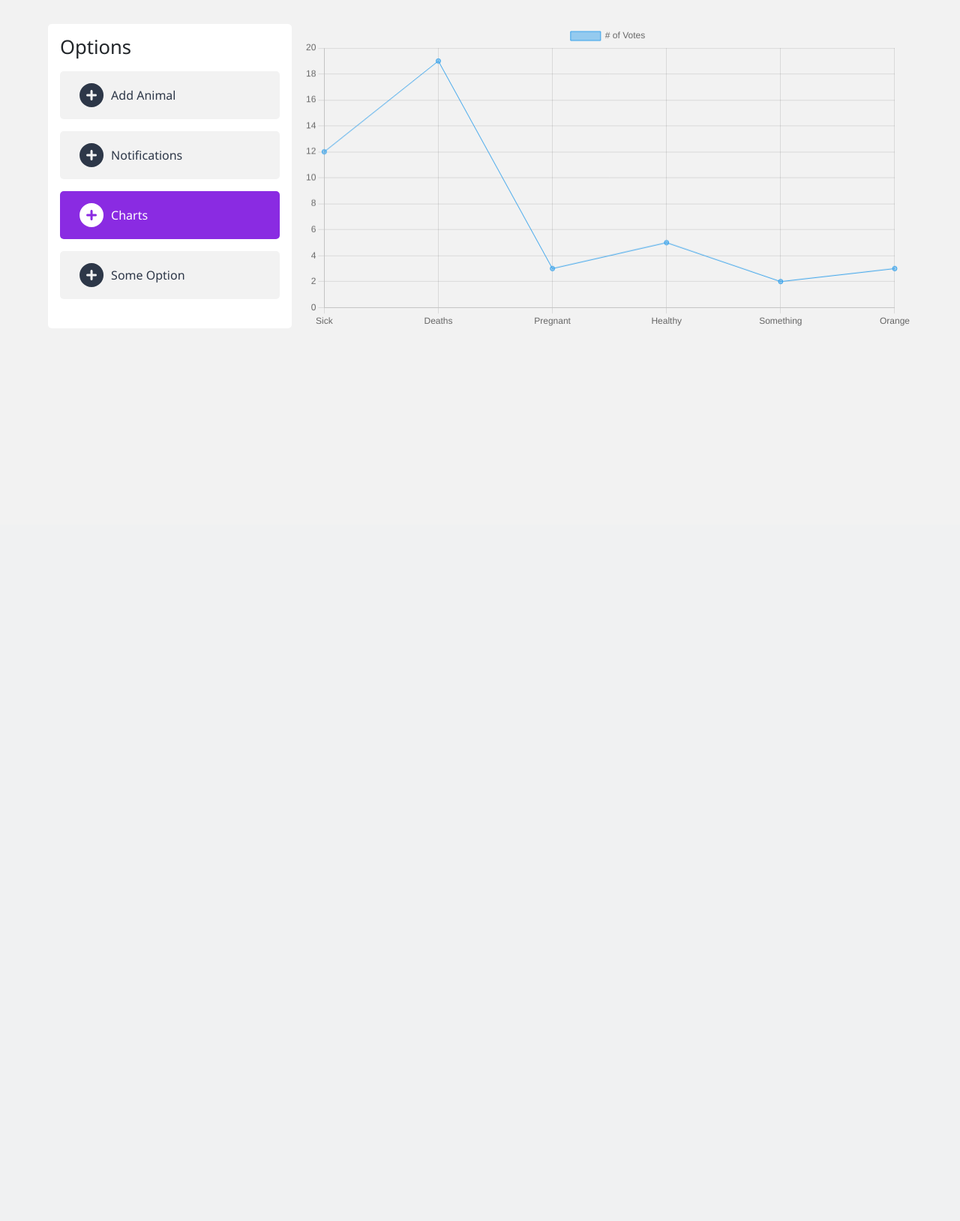
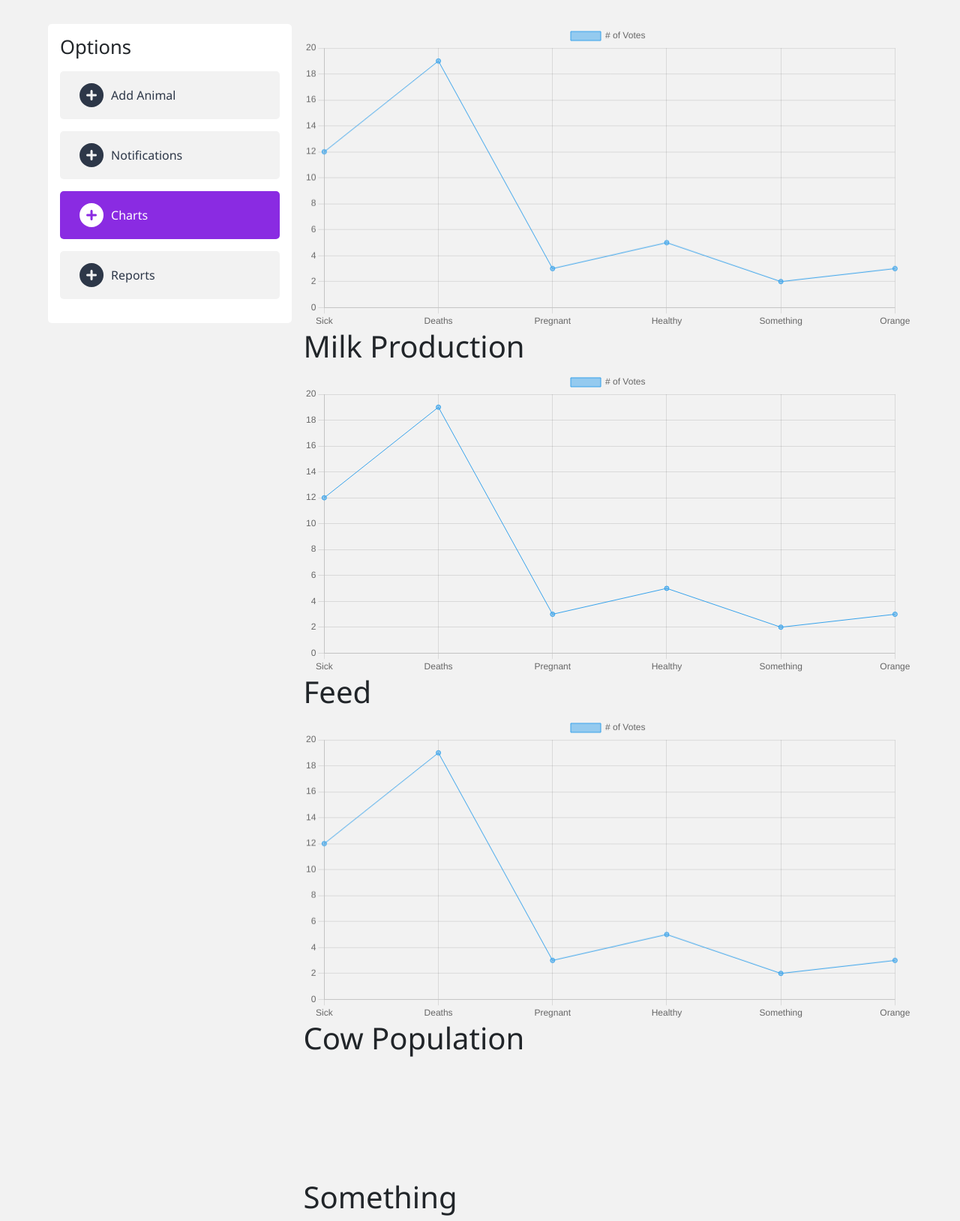
Before and after one commit to AsadNazir/PHP-Project, a PHP site: page /Chart in a window 1280 px wide. Shown: the part 100-1729 px from the top of the page at 75% size. Before the commit the page ends 538 px from the top, so only its background shows below. Run offline with PHP 8.4, Linux system fonts and the light colour scheme; a map, chart or similar area stays blank; some libraries are stand-ins or nearby versions.

Commit message:
This is my first commit

```diff
--- a/CSS/DashBoard.css
+++ b/CSS/DashBoard.css
@@ -1,5 +1,5 @@
 .sideBar {
-    /* border: 2px solid red; */
+    height: fit-content;
     background-color: var(--background-primary);
 
 }
--- a/View/Chart.php
+++ b/View/Chart.php
@@ -1,6 +1,14 @@
 <div class="MainPage">
 <div>
   <canvas id="myChart"></canvas>
+  <h1>Milk Production</h1>
+  <canvas id="myChart1"></canvas>
+  <h1>Feed</h1>
+  <canvas id="myChart2"></canvas>
+  <h1>Cow Population</h1>
+  <canvas id="myChart3"></canvas>
+  <h1>Something</h1>
+  <canvas id="myChart4"></canvas>
 </div>
 
 
@@ -10,8 +18,54 @@
 
 <script>
   const ctx = document.getElementById('myChart');
+  const ctx1 = document.getElementById('myChart1');
+  const ctx2 = document.getElementById('myChart2');
+  const ctx3 = document.getElementById('myChart3');
+  const ctx4 = document.getElementById('myChart4');
+
+
+
 
   new Chart(ctx, {
+    type: 'line',
+    data: {
+      labels: ['Sick', 'Deaths', 'Pregnant', 'Healthy', 'Something', 'Orange'],
+      datasets: [{
+        label: '# of Votes',
+        data: [12, 19, 3, 5, 2, 3],
+        borderWidth: 1
+      }]
+    },
+    options: {
+      scales: {
+        y: {
+          beginAtZero: true
+        }
+      }
+    }
+  });
+
+
+  new Chart(ctx1, {
+    type: 'line',
+    data: {
+      labels: ['Sick', 'Deaths', 'Pregnant', 'Healthy', 'Something', 'Orange'],
+      datasets: [{
+        label: '# of Votes',
+        data: [12, 19, 3, 5, 2, 3],
+        borderWidth: 1
+      }]
+    },
+    options: {
+      scales: {
+        y: {
+          beginAtZero: true
+        }
+      }
+    }
+  });
+
+  new Chart(ctx2, {
     type: 'line',
     data: {
       labels: ['Sick', 'Deaths', 'Pregnant', 'Healthy', 'Something', 'Orange'],
--- a/View/Sidebar.php
+++ b/View/Sidebar.php
@@ -42,6 +42,6 @@
                         viewBox="0 0 512 512"><!--! Font Awesome Pro 6.4.0 by @fontawesome - https://fontawesome.com License - https://fontawesome.com/license (Commercial License) Copyright 2023 Fonticons, Inc. -->
                         <path
                             d="M256 512A256 256 0 1 0 256 0a256 256 0 1 0 0 512zM232 344V280H168c-13.3 0-24-10.7-24-24s10.7-24 24-24h64V168c0-13.3 10.7-24 24-24s24 10.7 24 24v64h64c13.3 0 24 10.7 24 24s-10.7 24-24 24H280v64c0 13.3-10.7 24-24 24s-24-10.7-24-24z" />
-                    </svg></span>Some Option</a></li>
+                    </svg></span>Reports</a></li>
     </ul>
 </div>
```
Also changed, not shown: Images/upload/cool_image-1687174466.jfif (added).
